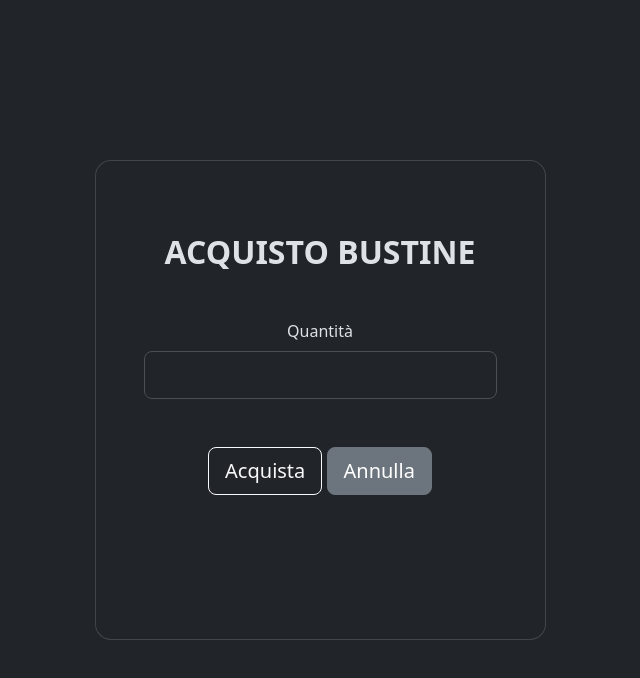
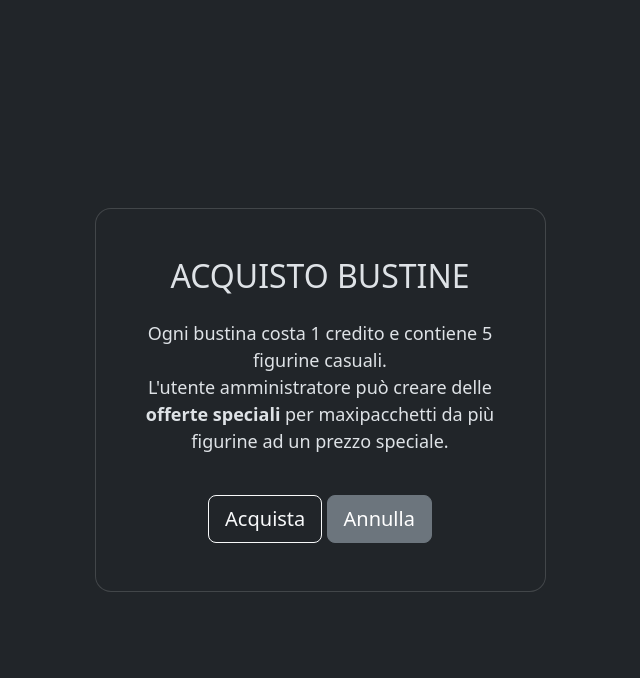
Before and after one commit to cgabri99/Progetto_PWM, a plain HTML site: page frontend/acquisto_bustine.html in a window 1280 px wide. Shown: the whole page, without its empty margins (320-960 px from the left). Drawn offline with nearby package versions, Linux system fonts and the light colour scheme.

Commit message:
modificata schermata acquisto figurine

```diff
--- a/backend/index.js
+++ b/backend/index.js
@@ -875,7 +875,6 @@ app.post("/scambio", async (req, res) => {
 
 app.get("/scambio/:utente", async (req, res) => {
     // #swagger.tags = ['Scambio Figurine']
-
     utente = req.params.utente;
     creati = req.query.creati === 'true';
     await getScambi(res, creati, utente, 5);
--- a/frontend/acquisto_bustine.html
+++ b/frontend/acquisto_bustine.html
@@ -20,22 +20,16 @@
                     </div>
                     <div class="card" style="border-radius: 1rem;">
                         <div class="card-body p-5 text-center">
-
-                            <div class="mb-md-5 mt-md-4 pb-5">
-
-                                <h2 class="fw-bold mb-5 text-uppercase">Acquisto bustine</h2>
-
-                                <div class="form-outline mb-4">
-                                    <label class="form-label" for="bustine">Quantità</label>
-                                    <input type="number" min="1" id="bustine" class="form-control form-control-lg">
-                                </div>
-
-                                <button id="acquista" onclick="acquista()"
-                                    class="btn btn-outline-light btn-lg px-3 mt-4" type="button">Acquista</button>
-                                <button id="annulla" type="button" class="btn btn-secondary btn-lg px-3 mt-4"
-                                    onclick="window.history.back();">Annulla</button>
-
-                            </div>
+                            <h2 class="card-title text-uppercase mb-4">Acquisto bustine</h2>
+                            <p class="card-text" style="font-size: large;">Ogni bustina costa 1 credito e contiene 5
+                                figurine casuali.<br>
+                                L'utente amministratore può creare delle <strong>offerte speciali</strong> per
+                                maxipacchetti da più
+                                figurine ad un prezzo speciale.</p>
+                            <button id="acquista" onclick="acquista()" class="btn btn-outline-light btn-lg px-3 mt-4"
+                                type="button">Acquista</button>
+                            <button id="annulla" type="button" class="btn btn-secondary btn-lg px-3 mt-4"
+                                onclick="window.history.back();">Annulla</button>
                         </div>
                     </div>
                 </div>
```
